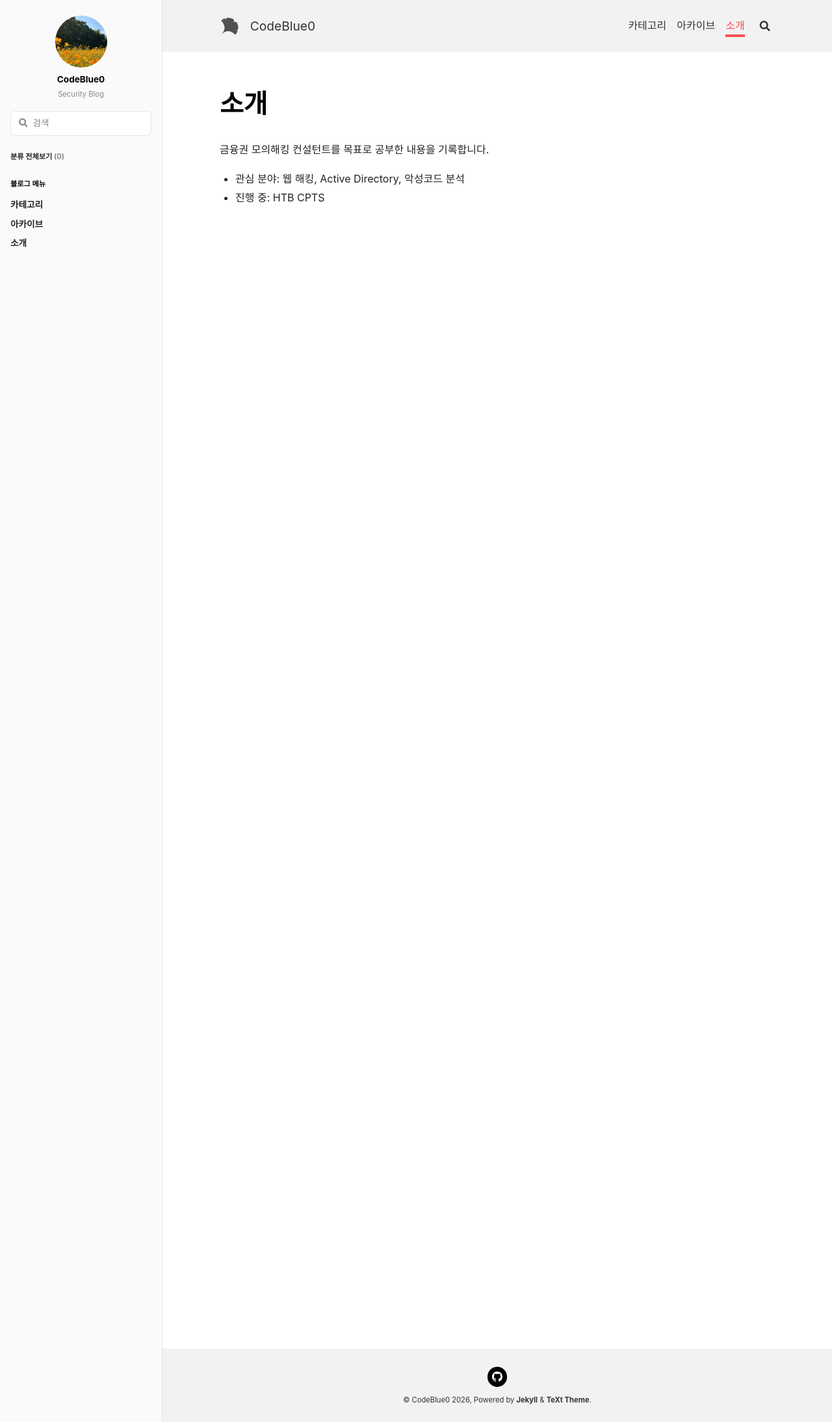
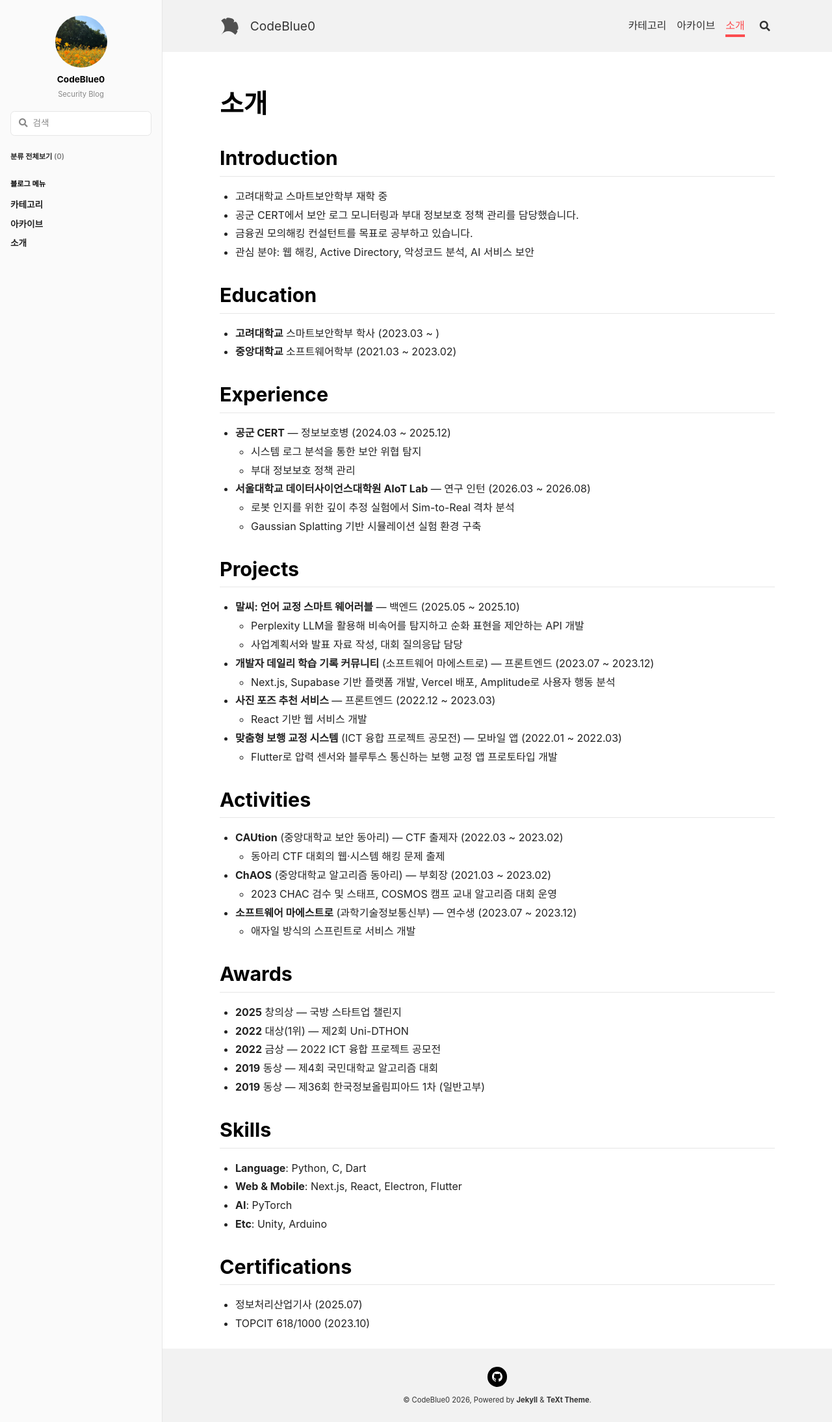
Before and after one commit to CodeBlue0/codeblue0.github.io, a Jekyll site: the page built from about.md, in a window 1280 px wide. Shown: the whole page at 65% size. Built offline with Jekyll 4.4.1, drawn with Linux system fonts in a browser that asks for light colours; nearby versions of some CDN libraries.

Commit message:
Write about page from CV
Co-Authored-By: Claude Opus 5 <noreply@anthropic.com>

```diff
--- a/about.md
+++ b/about.md
@@ -26,7 +26,64 @@ titles:
 key: page-about
 ---
 
-금융권 모의해킹 컨설턴트를 목표로 공부한 내용을 기록합니다.
+## Introduction
 
-- 관심 분야: 웹 해킹, Active Directory, 악성코드 분석
-- 진행 중: HTB CPTS
+- 고려대학교 스마트보안학부 재학 중
+- 공군 CERT에서 보안 로그 모니터링과 부대 정보보호 정책 관리를 담당했습니다.
+- 금융권 모의해킹 컨설턴트를 목표로 공부하고 있습니다.
+- 관심 분야: 웹 해킹, Active Directory, 악성코드 분석, AI 서비스 보안
+
+## Education
+
+- **고려대학교** 스마트보안학부 학사 (2023.03 ~ )
+- **중앙대학교** 소프트웨어학부 (2021.03 ~ 2023.02)
+
+## Experience
+
+- **공군 CERT** — 정보보호병 (2024.03 ~ 2025.12)
+  - 시스템 로그 분석을 통한 보안 위협 탐지
+  - 부대 정보보호 정책 관리
+- **서울대학교 데이터사이언스대학원 AIoT Lab** — 연구 인턴 (2026.03 ~ 2026.08)
+  - 로봇 인지를 위한 깊이 추정 실험에서 Sim-to-Real 격차 분석
+  - Gaussian Splatting 기반 시뮬레이션 실험 환경 구축
+
+## Projects
+
+- **말씨: 언어 교정 스마트 웨어러블** — 백엔드 (2025.05 ~ 2025.10)
+  - Perplexity LLM을 활용해 비속어를 탐지하고 순화 표현을 제안하는 API 개발
+  - 사업계획서와 발표 자료 작성, 대회 질의응답 담당
+- **개발자 데일리 학습 기록 커뮤니티** (소프트웨어 마에스트로) — 프론트엔드 (2023.07 ~ 2023.12)
+  - Next.js, Supabase 기반 플랫폼 개발, Vercel 배포, Amplitude로 사용자 행동 분석
+- **사진 포즈 추천 서비스** — 프론트엔드 (2022.12 ~ 2023.03)
+  - React 기반 웹 서비스 개발
+- **맞춤형 보행 교정 시스템** (ICT 융합 프로젝트 공모전) — 모바일 앱 (2022.01 ~ 2022.03)
+  - Flutter로 압력 센서와 블루투스 통신하는 보행 교정 앱 프로토타입 개발
+
+## Activities
+
+- **CAUtion** (중앙대학교 보안 동아리) — CTF 출제자 (2022.03 ~ 2023.02)
+  - 동아리 CTF 대회의 웹·시스템 해킹 문제 출제
+- **ChAOS** (중앙대학교 알고리즘 동아리) — 부회장 (2021.03 ~ 2023.02)
+  - 2023 CHAC 검수 및 스태프, COSMOS 캠프 교내 알고리즘 대회 운영
+- **소프트웨어 마에스트로** (과학기술정보통신부) — 연수생 (2023.07 ~ 2023.12)
+  - 애자일 방식의 스프린트로 서비스 개발
+
+## Awards
+
+- **2025** 창의상 — 국방 스타트업 챌린지
+- **2022** 대상(1위) — 제2회 Uni-DTHON
+- **2022** 금상 — 2022 ICT 융합 프로젝트 공모전
+- **2019** 동상 — 제4회 국민대학교 알고리즘 대회
+- **2019** 동상 — 제36회 한국정보올림피아드 1차 (일반고부)
+
+## Skills
+
+- **Language**: Python, C, Dart
+- **Web & Mobile**: Next.js, React, Electron, Flutter
+- **AI**: PyTorch
+- **Etc**: Unity, Arduino
+
+## Certifications
+
+- 정보처리산업기사 (2025.07)
+- TOPCIT 618/1000 (2023.10)
```
